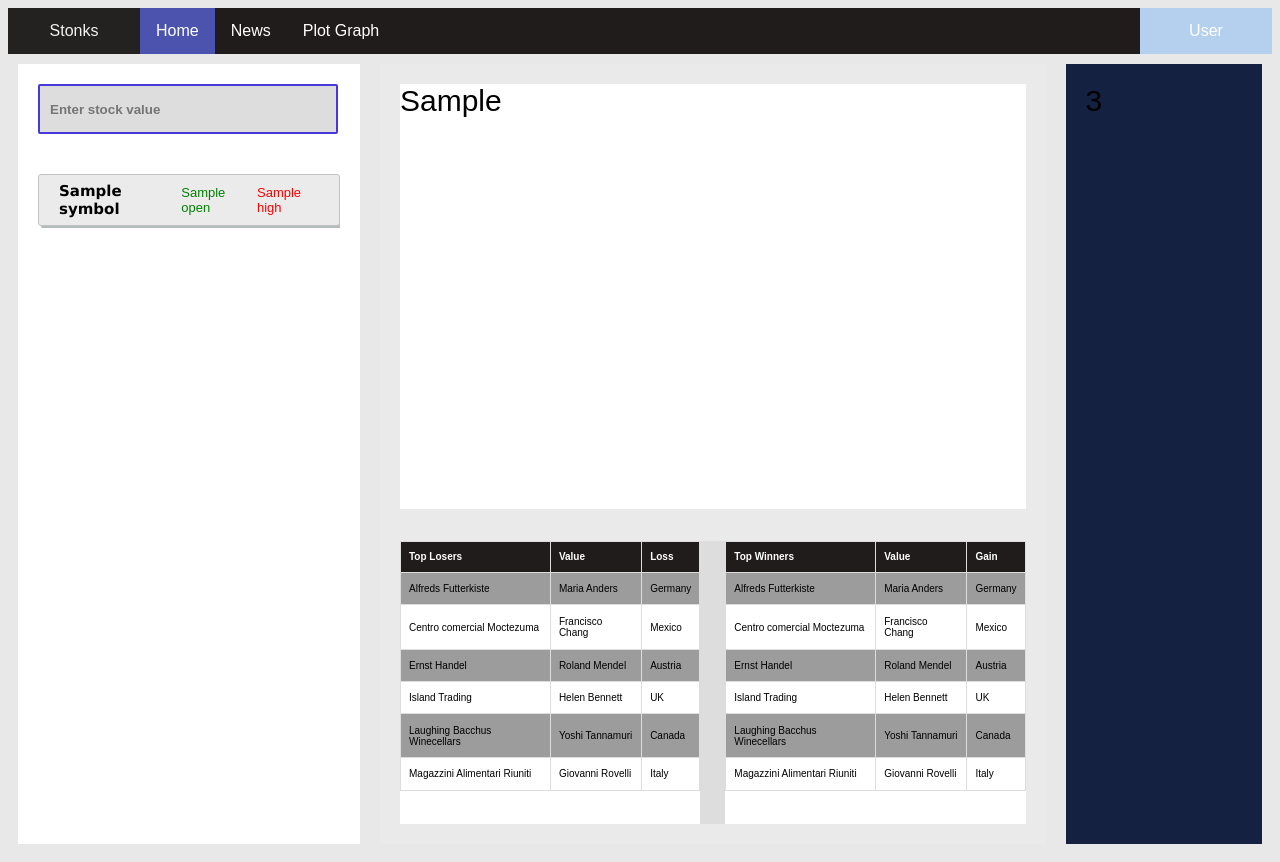
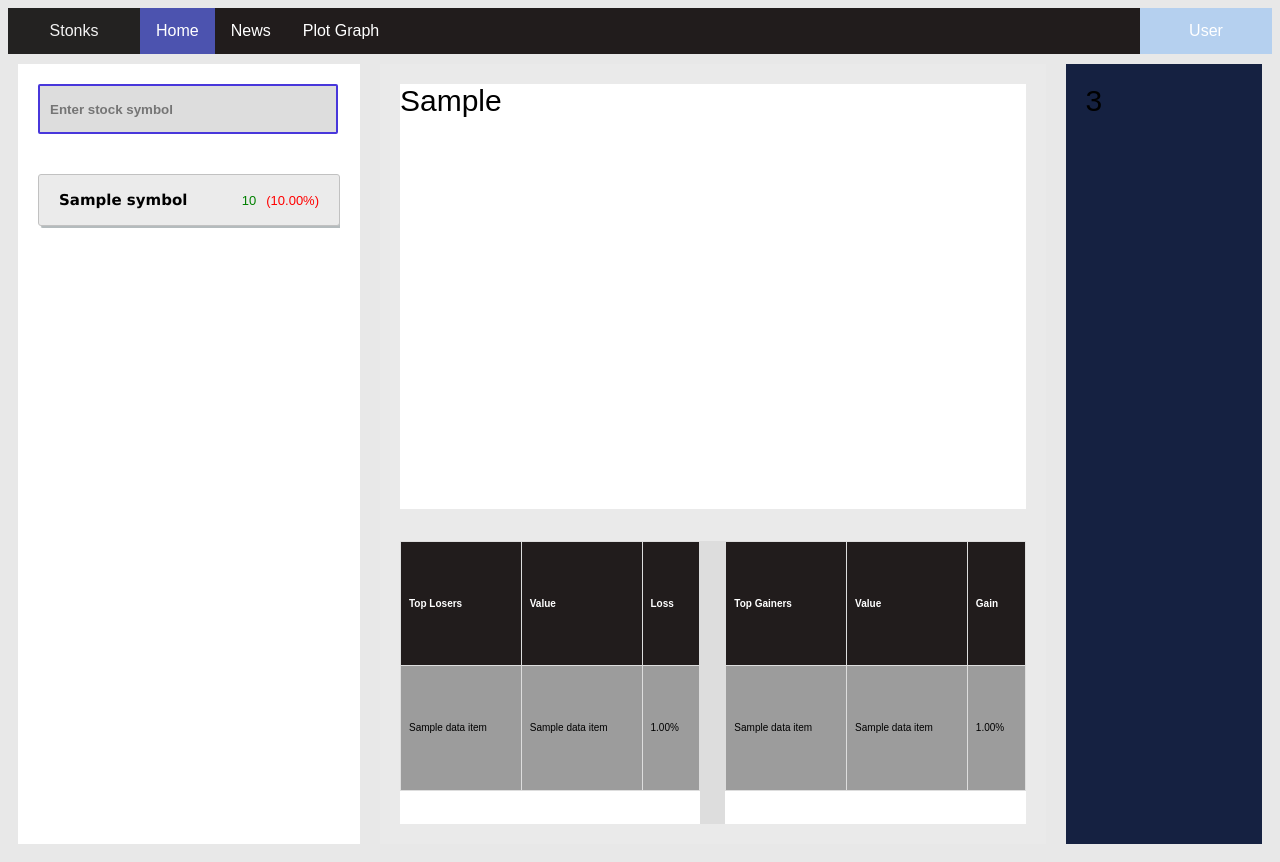
Before and after one commit to AnshAgrawal04/AA-for-the-W, a Flask app: template templates/dashboard.html in a window 1280 px wide. Run offline with Flask 3, Linux system fonts and the light colour scheme; the template is opened without the code that fills it: most values are stand-ins (such as "Sample title", 1, 10 or a date in 2020); some libraries are stand-ins or nearby versions.

Commit message:
Added vals for gainers/losers

```diff
--- a/app.py
+++ b/app.py
@@ -73,7 +73,7 @@ def dashboard():
 
         for symbol in stock_symbols:
             stockdata[symbol]=gsd.get_live_symbol_data(symbol)
-            ascending_data.append([(stockdata[symbol]['lastPrice']/stockdata[symbol]['open']-1)*100,-stockdata[symbol]['lastPrice'],symbol])
+            ascending_data.append([stockdata[symbol]['pChange'],stockdata[symbol]['lastPrice'],symbol])
 
         ascending_data.sort()
         plot_div=gsd.plot_index()
--- a/templates/dashboard.html
+++ b/templates/dashboard.html
@@ -159,7 +159,7 @@
     <div class="flex-container">
         <div class="container-1">
             <div class="search-wrapper">
-                <input type="search" id="search" data-search placeholder="Enter stock value">
+                <input type="search" id="search" data-search placeholder="Enter stock symbol">
             </div>
             <div class="user-cards" data-user-cards-container></div>
             <div class="card-container">
@@ -172,8 +172,8 @@
                         </div>
                         <div class="body">
                             <div class="stock-info">
-                                <p class="stock-open spaced"> {{ data.OPEN }}</p>
-                                <p class="stock-high spaced"> {{ data.HIGH }}</p>
+                                <p class="stock-open spaced">{{ data['lastPrice'] }}</p>
+                                <p class="stock-high spaced">({{ '%.2f'%data['pChange'] }}%)</p>
                             </div>
                         </div>
                     </div>
@@ -212,75 +212,30 @@
                             <th>Value</th>
                             <th>Loss</th>
                         </tr>
+                        {% for data_item in asc %}
                         <tr>
-                            <td>Alfreds Futterkiste</td>
-                            <td>Maria Anders</td>
-                            <td>Germany</td>
+                            <td>{{data_item[2]}}</td>
+                            <td>{{data_item[1]}}</td>
+                            <td>{{ '%.2f'%data_item[0] }}%</td>
                         </tr>
-                        <tr>
-                            <td>Centro comercial Moctezuma</td>
-                            <td>Francisco Chang</td>
-                            <td>Mexico</td>
-                        </tr>
-                        <tr>
-                            <td>Ernst Handel</td>
-                            <td>Roland Mendel</td>
-                            <td>Austria</td>
-                        </tr>
-                        <tr>
-                            <td>Island Trading</td>
-                            <td>Helen Bennett</td>
-                            <td>UK</td>
-                        </tr>
-                        <tr>
-                            <td>Laughing Bacchus Winecellars</td>
-                            <td>Yoshi Tannamuri</td>
-                            <td>Canada</td>
-                        </tr>
-                        <tr>
-                            <td>Magazzini Alimentari Riuniti</td>
-                            <td>Giovanni Rovelli</td>
-                            <td>Italy</td>
-                        </tr>
+                        {% endfor %}
+
                     </table>
                 </div>
                 <div class="container-2b-b">
                     <table>
                         <tr class="table-head">
-                            <th>Top Winners</th>
+                            <th>Top Gainers</th>
                             <th>Value</th>
                             <th>Gain</th>
                         </tr>
+                        {% for data_item in dsc %}
                         <tr>
-                            <td>Alfreds Futterkiste</td>
-                            <td>Maria Anders</td>
-                            <td>Germany</td>
+                            <td>{{data_item[2]}}</td>
+                            <td>{{data_item[1]}}</td>
+                            <td>{{ '%.2f'%data_item[0] }}%</td>
                         </tr>
-                        <tr>
-                            <td>Centro comercial Moctezuma</td>
-                            <td>Francisco Chang</td>
-                            <td>Mexico</td>
-                        </tr>
-                        <tr>
-                            <td>Ernst Handel</td>
-                            <td>Roland Mendel</td>
-                            <td>Austria</td>
-                        </tr>
-                        <tr>
-                            <td>Island Trading</td>
-                            <td>Helen Bennett</td>
-                            <td>UK</td>
-                        </tr>
-                        <tr>
-                            <td>Laughing Bacchus Winecellars</td>
-                            <td>Yoshi Tannamuri</td>
-                            <td>Canada</td>
-                        </tr>
-                        <tr>
-                            <td>Magazzini Alimentari Riuniti</td>
-                            <td>Giovanni Rovelli</td>
-                            <td>Italy</td>
-                        </tr>
+                        {% endfor %}
                     </table>
                 </div>
 
```
